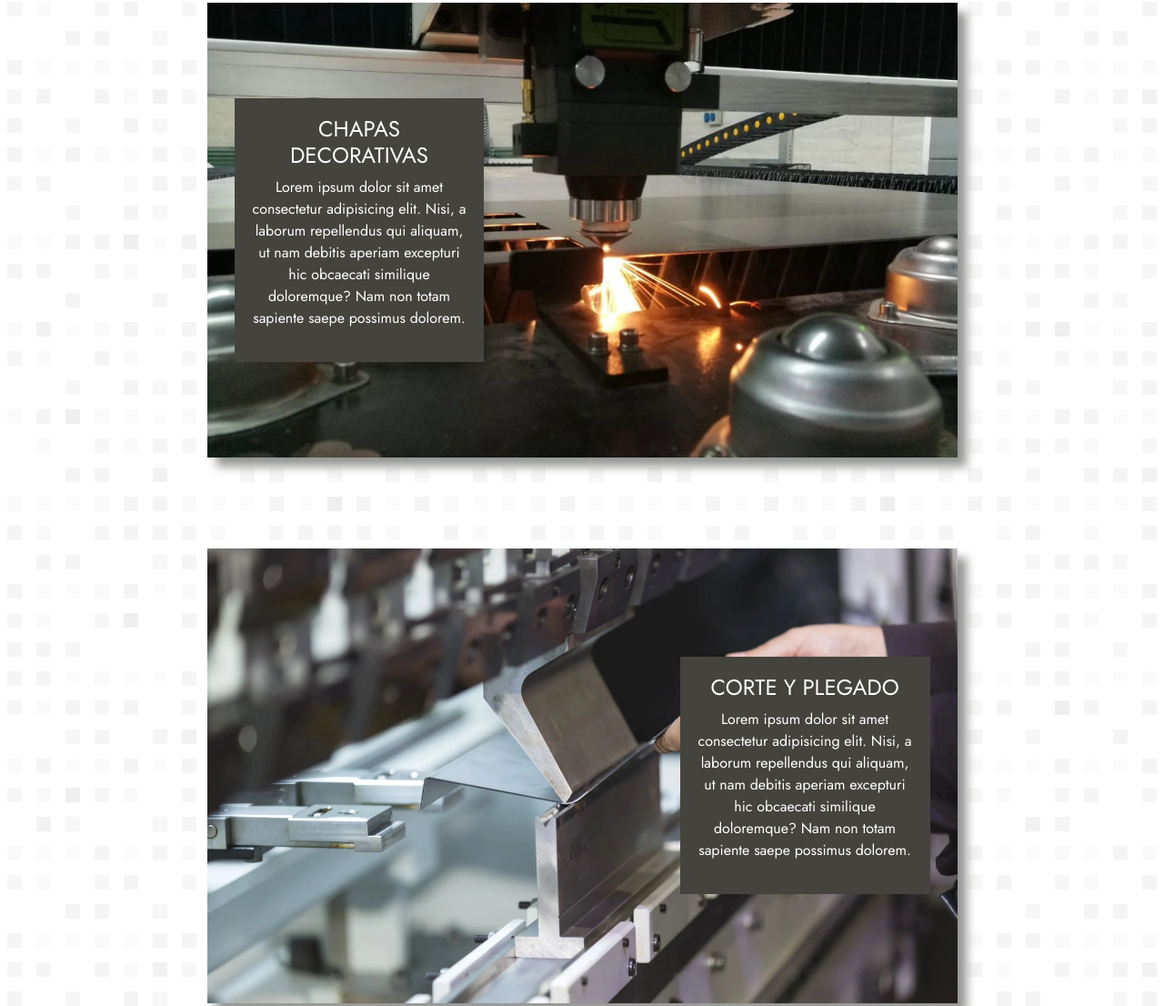
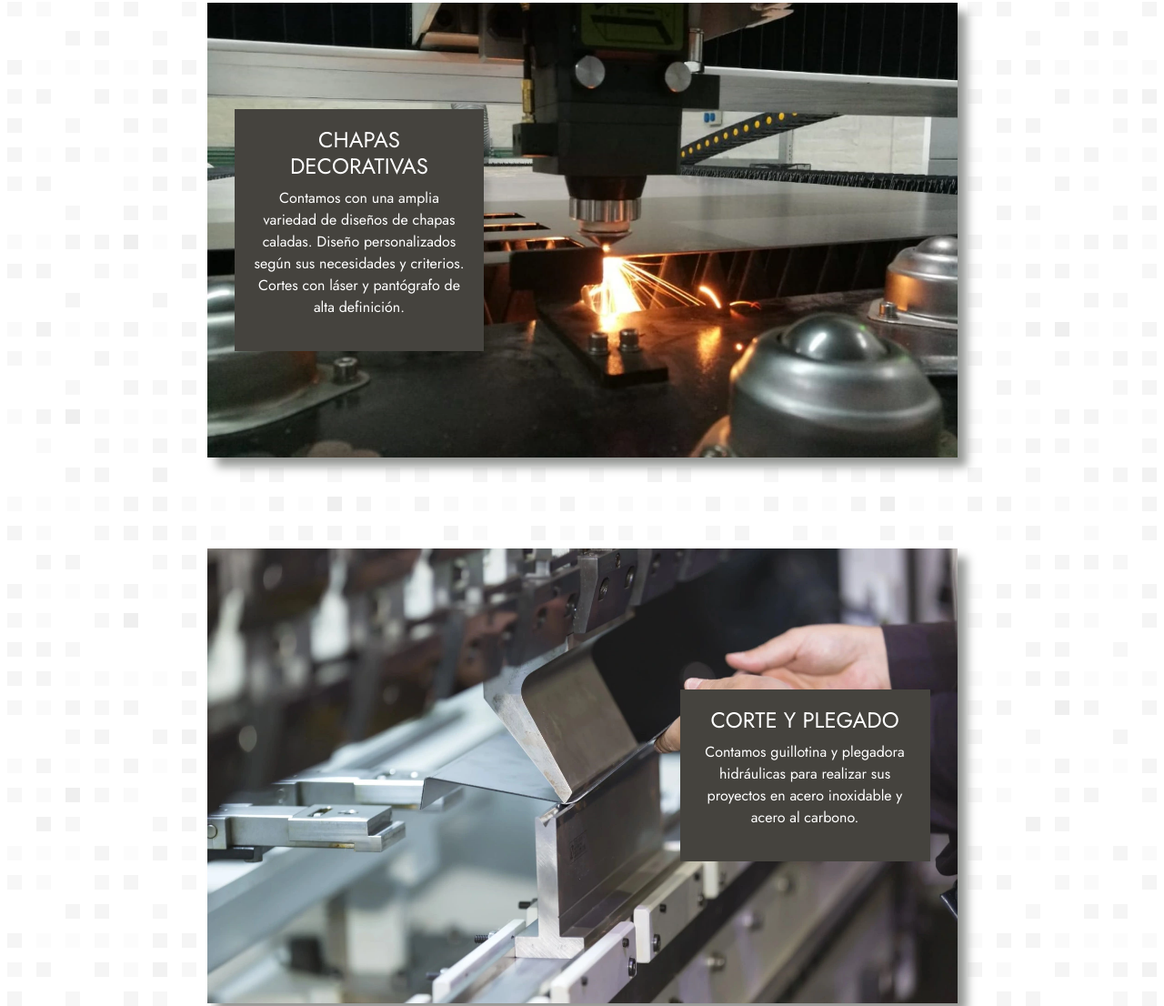
Before and after one commit to exemorelli/proyecto-coder-MTM-bootstrap, a website: page pages/servicios.html in a window 1280 px wide. Shown: the part 294-1400 px from the top of the page at 91% size. Drawn offline with nearby package versions, Linux system fonts and the light colour scheme.

Commit message:
textos en servicios.html

```diff
--- a/pages/servicios.html
+++ b/pages/servicios.html
@@ -53,37 +53,33 @@
         <section class="animationOverflow container pages__service">
             <!-- Hacer carrusel con varias imágenes en cada sección-->
             <!-- Servicio #1  - Chapa calada -->
-            <!-- data-aos="fade-right" -->
             <article data-aos="fade-right" id="chapaDecorativa"
                 class="pages__service__card pages__service__card--izq col-lg-10 col-xl-9 col-xxl-8">
                 <div class="pages__service__card--container col-lg-4">
                     <h4 class="pages__service__card__title">Chapas decorativas</h4>
-                    <p class="pages__service__card__text">Lorem ipsum dolor sit amet consectetur adipisicing elit. Nisi,
-                        a laborum repellendus qui aliquam, ut nam debitis aperiam excepturi hic obcaecati similique
-                        doloremque? Nam non totam sapiente saepe possimus dolorem.</p>
+                    <p class="pages__service__card__text">Contamos con una amplia variedad de diseños de chapas caladas.
+                        Diseño personalizados según sus necesidades y criterios. Cortes con láser y pantógrafo de alta
+                        definición.</p>
                 </div>
             </article>
 
             <!-- Servicio #2 - Corte y plegado -->
-            <!--  data-aos="fade-left" -->
             <article data-aos="fade-left" id="cortePlegado"
                 class="pages__service__card pages__service__card--der col-lg-10 col-xl-9 col-xxl-8">
                 <div class="pages__service__card--container col-lg-4">
                     <h4 class="pages__service__card__title">Corte y plegado</h4>
-                    <p class="pages__service__card__text">Lorem ipsum dolor sit amet consectetur adipisicing elit. Nisi,
-                        a laborum repellendus qui aliquam, ut nam debitis aperiam excepturi hic obcaecati similique
-                        doloremque? Nam non totam sapiente saepe possimus dolorem.</p>
+                    <p class="pages__service__card__text">Contamos guillotina y plegadora hidráulicas para realizar sus
+                        proyectos en acero inoxidable y acero al carbono.</p>
                 </div>
             </article>
 
             <!-- Servicio #3 - Fabricación -->
-            <!-- data-aos="fade-right" -->
             <article data-aos="fade-right" id="fabricacion" class="pages__service__card col-lg-10 col-xl-9 col-xxl-8">
                 <div class="pages__service__card--container col-lg-4">
                     <h4 class="pages__service__card__title">Fabricación de estructuras y proyectos a medida</h4>
-                    <p class="pages__service__card__text">Lorem ipsum dolor sit amet consectetur adipisicing elit. Nisi,
-                        a laborum repellendus qui aliquam, ut nam debitis aperiam excepturi hic obcaecati similique
-                        doloremque? Nam non totam sapiente saepe possimus dolorem.</p>
+                    <p class="pages__service__card__text">Con una apreciación por el detalle, nuestra empresa se destaca
+                        en la fabricación de estructuras y aberturas. Puede conocer más en la <a
+                            href="./productos.html">sección de productos</a>.</p>
                 </div>
             </article>
 
```
